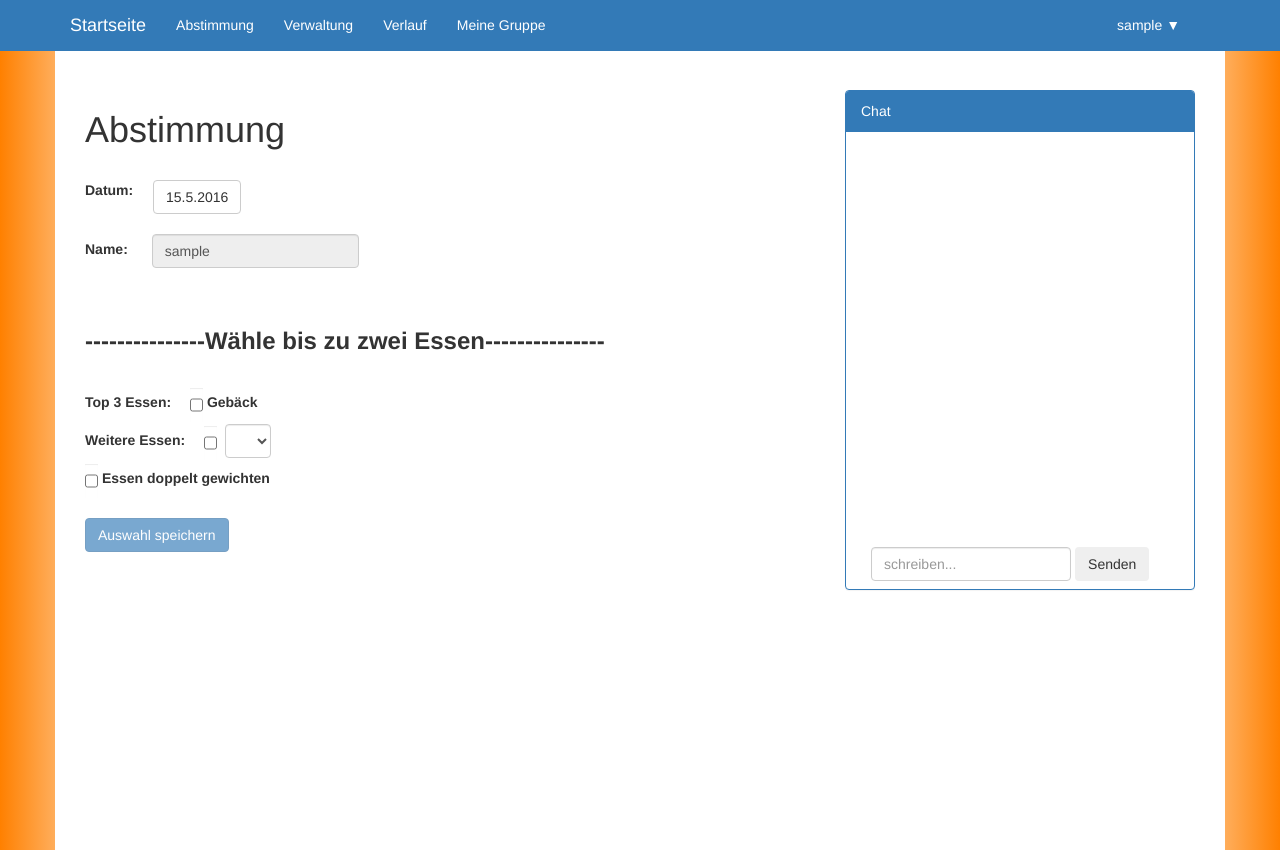
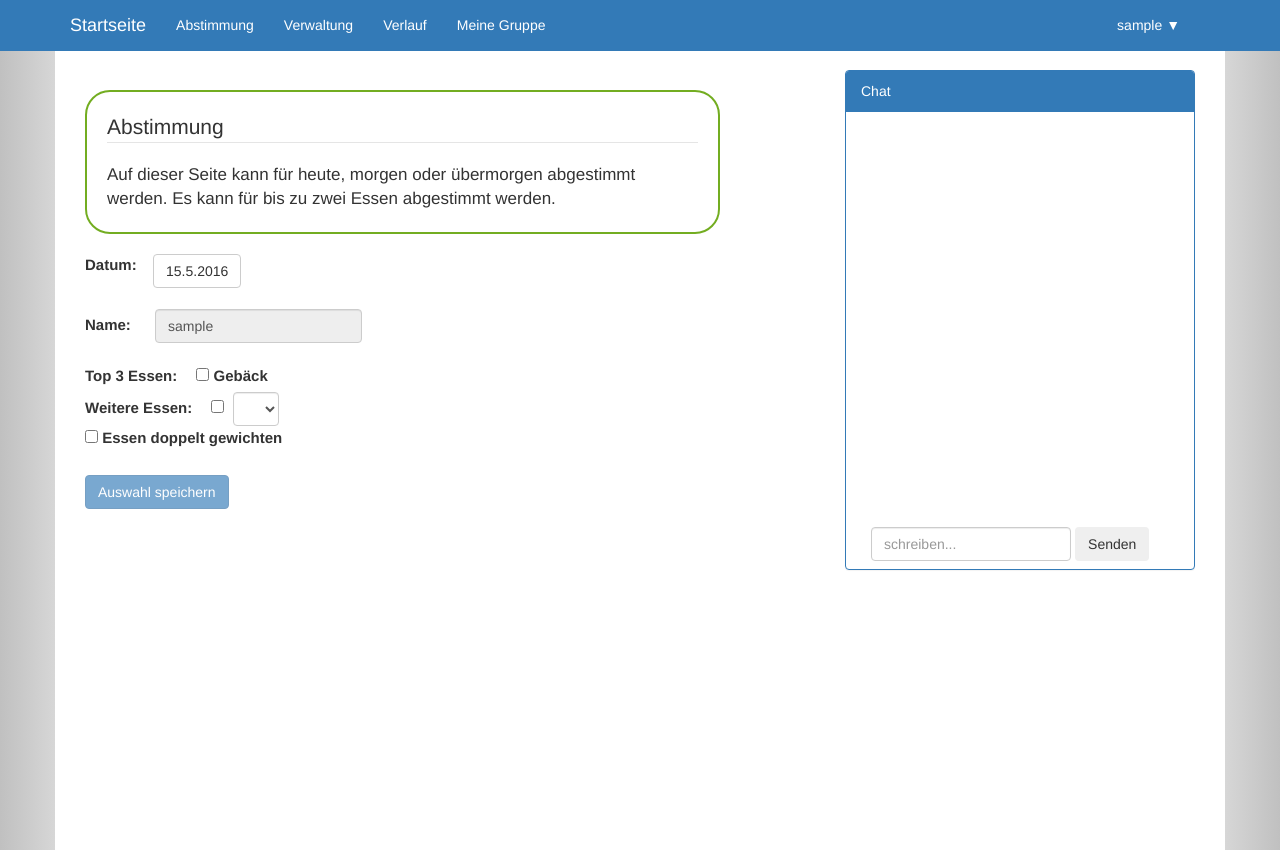
Before and after one commit to Tobsi1234/Essen_Pi, a PHP site: page /abstimmung.php in a window 1280 px wide. Run offline with PHP 8.4, Linux system fonts and the light colour scheme; the visitor is signed in with stand-in values (Sample User, id 1); data that the repository does not hold is empty.

Commit message:
verschiedenes 2

```diff
--- a/abstimmung.php
+++ b/abstimmung.php
@@ -273,12 +273,12 @@ require("includes/includeDatabase.php");
 		?>
         <!-- First Featurette -->
         <div class="featurette" id="about">
-		 	<br><br>
+		 	<br>
 			<script> name_ausgeben(); </script>
 			<?php
 			if(!isset($g_ID[0])) { //noch keine Gruppe?
 				?>
-				<h1>Herzlich Willkommen auf wir-haben-hunger.ddns.net</h1>
+				<h1>Herzlich Willkommen auf wir-haben-hunger.ddns.net!</h1>
 				<br><br>
 				<h2>Um richtig loszulegen, gründe eine Gruppe oder lass dich von Freunden einladen.</h2>
 
@@ -286,9 +286,10 @@ require("includes/includeDatabase.php");
 			}
 			else { //bereits eine Gruppe
 			?>
-			<div class="col-md-7">
-				<div id="headline">
-				<h1>Abstimmung </h1><br>
+			<div class="col-md-7" style="font-size: 15px">
+				<div class="info">
+					<legend>Abstimmung</legend>
+					Auf dieser Seite kann für heute, morgen oder übermorgen abgestimmt werden. Es kann für bis zu zwei Essen abgestimmt werden.
 				</div>
 				<div style="float:left; width:30px;"><label>Datum: </label>
 				</div>
@@ -309,27 +310,22 @@ require("includes/includeDatabase.php");
 						<input class="form-control" type="text" id="name" maxlength="30" value="Name" style="margin-left:20px;" disabled>
 					</div>
 					<script> form_name(); </script> <br><br>
-					<br>
-					<div>
-						<h3><b>---------------Wähle bis zu zwei Essen---------------</b></h3>
-					</div>
-					<br>
 					<label for=""> Top 3 Essen: </label>
-					<input class="form-control" onclick="validate(); countCheckboxes();" type="checkbox" id="top1" name="essen" value="top1" style="margin-left:15px; display:none"> <label id="label_top1" for="top1" style="display:none">Top1 </label>
-					<input class="form-control" onclick="validate(); countCheckboxes();" type="checkbox" id="top2" name="essen" value="top2" style="margin-left:15px; display:none"> <label id="label_top2" for="top2" style="display:none">Top2 </label>
-					<input class="form-control" onclick="validate(); countCheckboxes();" type="checkbox" id="top3" name="essen" value="top3" style="margin-left:15px; display:none"> <label id="label_top3" for="top3" style="display:none">Top3 </label>
+					<input onclick="validate(); countCheckboxes();" type="checkbox" id="top1" name="essen" value="top1" style="margin-left:15px; display:none"> <label id="label_top1" for="top1" style="display:none">Top1 </label>
+					<input onclick="validate(); countCheckboxes();" type="checkbox" id="top2" name="essen" value="top2" style="margin-left:15px; display:none"> <label id="label_top2" for="top2" style="display:none">Top2 </label>
+					<input onclick="validate(); countCheckboxes();" type="checkbox" id="top3" name="essen" value="top3" style="margin-left:15px; display:none"> <label id="label_top3" for="top3" style="display:none">Top3 </label>
 					<br><label for=""> Weitere Essen: </label>
-					<input class="form-control" onclick="validate(); countCheckboxes(); coordinateSelects('start');" type="checkbox" id="sonstiges1" name="essen" value="Sonstiges1" style="margin-left:15px"> <label for=""></label>
+					<input onclick="validate(); countCheckboxes(); coordinateSelects('start');" type="checkbox" id="sonstiges1" name="essen" value="Sonstiges1" style="margin-left:15px"> <label for=""></label>
 
 					<select class="form-control" id="verfuegbare_essen" onchange="validate(); coordinateSelects($(this).attr('id')); countCheckboxes();">
 					</select>
 
-					<input class="form-control" onclick="validate(); countCheckboxes();" type="checkbox" id="sonstiges2" name="essen" value="Sonstiges2" style="margin-left:15px; display:none;" >
+					<input onclick="validate(); countCheckboxes();" type="checkbox" id="sonstiges2" name="essen" value="Sonstiges2" style="margin-left:15px; display:none;" >
 
 					<select class="form-control" id="verfuegbare_essen2" onchange="validate(); coordinateSelects($(this).attr('id')); countCheckboxes();" style="display:none">
 					</select>
 					<br>
-					<input class="form-control" onclick="validate(); countCheckboxes();" type="checkbox" id="doppelt" name="" value="doppelt" style="" title="Doppelt abstimmen (nur mit einem Essen kombinierbar)"> <label id="label_doppelt" for="doppelt" style=""  title="Doppelt abstimmen (nur mit einem Essen kombinierbar)">Essen doppelt gewichten</label>
+					<input onclick="validate(); countCheckboxes();" type="checkbox" id="doppelt" name="" value="doppelt" style="" title="Doppelt abstimmen (nur mit einem Essen kombinierbar)"> <label id="label_doppelt" for="doppelt" style=""  title="Doppelt abstimmen (nur mit einem Essen kombinierbar)">Essen doppelt gewichten</label>
 					<br><br>
 					<button type="submit" id="auswahl_speichern" class="btn btn-primary" disabled>Auswahl speichern</button>
 				</form>
--- a/css/login.css
+++ b/css/login.css
@@ -123,6 +123,18 @@ fieldset {
     width:50%;
     float:right;
 
+}
+
+.info {
+    /*padding-left:500px;*/
+    position:relative;
+    border-radius: 25px;
+    border: 2px solid #73AD21;
+    padding: 20px;
+    margin: 20px;
+    margin-left:0px;
+    width: 100%;
+    font-size: 17px;
 }
 
 /*----------------------*/
@@ -339,5 +351,5 @@ body, html {
     background-size: 305px 171px; */
     height:100%;
     background-color: #FF8000;
-    background: linear-gradient(to right, #FF8000 0%, white 12%, white 88%, #FF8000 100%);
+    background: linear-gradient(to right, #c0c0c0 0%, white 12%, white 88%, #c0c0c0 100%);
 }
--- a/includes/includeDatabase.php
+++ b/includes/includeDatabase.php
@@ -1,12 +1,3 @@
 <?php
-
-$sqlhost = "localhost";
-$sqluser = "root";
-$sqlpass = "_1a2s3d_";
-$connection = mysqli_connect($sqlhost, $sqluser, $sqlpass) or die ("DB-system nicht verfügbar");
-mysqli_select_db($connection, "tobsi") or die ("Datenbank nicht verfügbar");
-
 $pdo = new PDO('mysql:host=localhost;dbname=tobsi', 'root', '_1a2s3d_');
-
-
 ?>
--- a/index.php
+++ b/index.php
@@ -151,7 +151,7 @@ include ("includes/includeBody.php");
 		<?php
 		if(!isset($g_ID[0])) { //noch keine Gruppe?
 		?>
-			<h1>Herzlich Willkommen auf wir-haben-hunger.ddns.net</h1>
+			<h1>Herzlich Willkommen auf wir-haben-hunger.ddns.net!</h1>
 			<br><br>
 			<h2>Um richtig loszulegen, gründe eine Gruppe oder lass dich von Freunden einladen.</h2>
 		<?php
--- a/locationverwaltung.php
+++ b/locationverwaltung.php
@@ -20,6 +20,11 @@ include("includes/includeBody.php");
 ?>
 <!-- Page Content -->
 <div id="main" class="container weiß">
+    <br>
+    <div class="info">
+        <legend>Verwaltung</legend>
+        Auf dieser Seite wird eine Übersicht über alle Locations und Essen angezeigt. Außerdem können noch fehlende Essen oder Locations hinzugefügt werden.
+    </div>
     <ul class="nav navbar-nav" id="navbarPages">
         <li><a href="#locations"><img src="includes/europaviertel.jpg" style="height: 250px; weight: 300px;"><br> <h3>Location hinzufügen</h3></a></li>
         <li><a href="#essen"><img src="includes/pizza.jpg" style="height: 250px; weight: 250px;"><br><h3>Essen hinzufügen</h3></a></li>
--- a/pages/locations.php
+++ b/pages/locations.php
@@ -58,14 +58,14 @@
             }
         }
         if(!error) {
-            if (meinEssen && box.options.length < 10) {
+            if (meinEssen && box.options.length < 15) {
                 element = document.createElement("option");
                 element.appendChild(document.createTextNode(meinEssen));
                 box.appendChild(element);
                 $('#gewählt').css('display', 'table-row');
             }
             else {
-                alert("Höchstens 10 Essen pro Location möglich");
+                alert("Höchstens 15 Essen pro Location möglich");
             }
         }
         return false;
@@ -157,7 +157,7 @@
             <tr>
                 <td><label for="verfuegbare_essen">Essensmöglichkeiten:</label></td>
                 <td><select id="verfuegbare_essen" class="fancyform" name="verfuegbare_essen"></select></td>
-                <td style="text-align:right"><button type="button" class="btn btn-default" onclick="essen_zuweisen();" title="Maximal 10 Essen zur Location hinzufügen">Hinzufügen</button></td>
+                <td style="text-align:right"><button type="button" class="btn btn-default" onclick="essen_zuweisen();" title="Maximal 15 Essen zur Location hinzufügen">Hinzufügen</button></td>
             </tr>
             <tr id="gewählt" style="display:none">
                 <td><label for="verfuegbare_essen">Gewählt:</label></td>
```
Also changed, not shown: essen_DB.php (deleted, +0 -55 lines), gruppeneinstellungen.php (+15 -8 lines), verlauf.php (+20 -9 lines), 1 other file.
